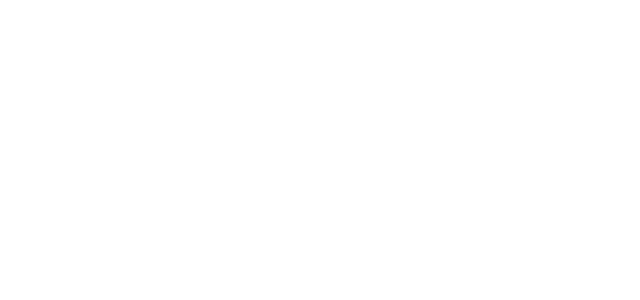
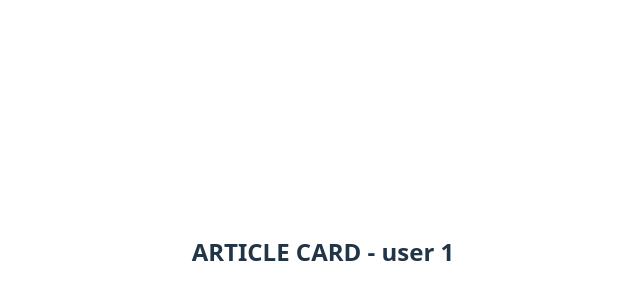
Before and after one commit to garym350/nc_news, a React (Vite) app: page /article/1 in a window 1280 px wide. Before the commit this address had no page. Shown: the part 148-448 px from the top of the page, without its empty margins (317-957 px from the left). Built offline with nearby package versions, Linux system fonts and the light colour scheme.

Commit message:
CORE - view an individual article

```diff
--- a/src/App.jsx
+++ b/src/App.jsx
@@ -9,7 +9,7 @@
   return (
     <Routes>
       <Route path="/" element={<Home />} />
-      <Route path="/article" element={<ArticleCard />} />
+      <Route path="/article/:article_id" element={<ArticleCard />} />
     </Routes>
   );
 }
--- a/src/Components/ArticleCard.jsx
+++ b/src/Components/ArticleCard.jsx
@@ -1,9 +1,14 @@
 
+import React, { useEffect, useState} from "react"
+import { useParams } from "react-router"
 
 const ArticleCard = () => {
+const {article_id}=useParams(); // gives access to parameters defined in url
+
+const [loading, setLoading] = useState(true)
+const [error, setError] = useState(false)
     return(<>
-            <h2>ARTICLE CARD</h2>
+            <h2>ARTICLE CARD - user {article_id}</h2>
             </>)
 }
-
 export default ArticleCard;
--- a/src/Components/ArticleList.jsx
+++ b/src/Components/ArticleList.jsx
@@ -1,9 +1,8 @@
 import React, { useEffect, useState} from "react"
 import ncNewsAPI from "../api"
 
-const ArticleList = () => {
+const ArticleList = ({setArticles, articles}) => {
 
-    const [articles, setArticles] = useState([])
     const [loading, setLoading] = useState(true)
     const [error, setError] = useState(false)
 
--- a/src/Components/Home.jsx
+++ b/src/Components/Home.jsx
@@ -1,16 +1,25 @@
 import "../../src/App.css";
 import ArticleList from "./ArticleList";
 import { Link } from 'react-router-dom';
+import React, { useEffect, useState} from "react"
 
 function Home() {
 
+     const [articles, setArticles] = useState([])
+     const [article, setArticle] = useState([])
+
+    useEffect(()=>{
+        if(articles.length>0){
+        setArticle(articles[0]);}
+                },[articles]) /// square brackets - only runs when articles changes
   return (
     <div>
       <h2>HELLO</h2>
-      <Link to={"/article"}>Go To Article Page</Link>
-      <ArticleList />
+      <Link to={`/article/${article.article_id}`}>Go To Article Page</Link>
+        <ArticleList setArticles={setArticles} articles={articles}/>
+
     </div>
   );
+
 }
-
 export default Home;
```
